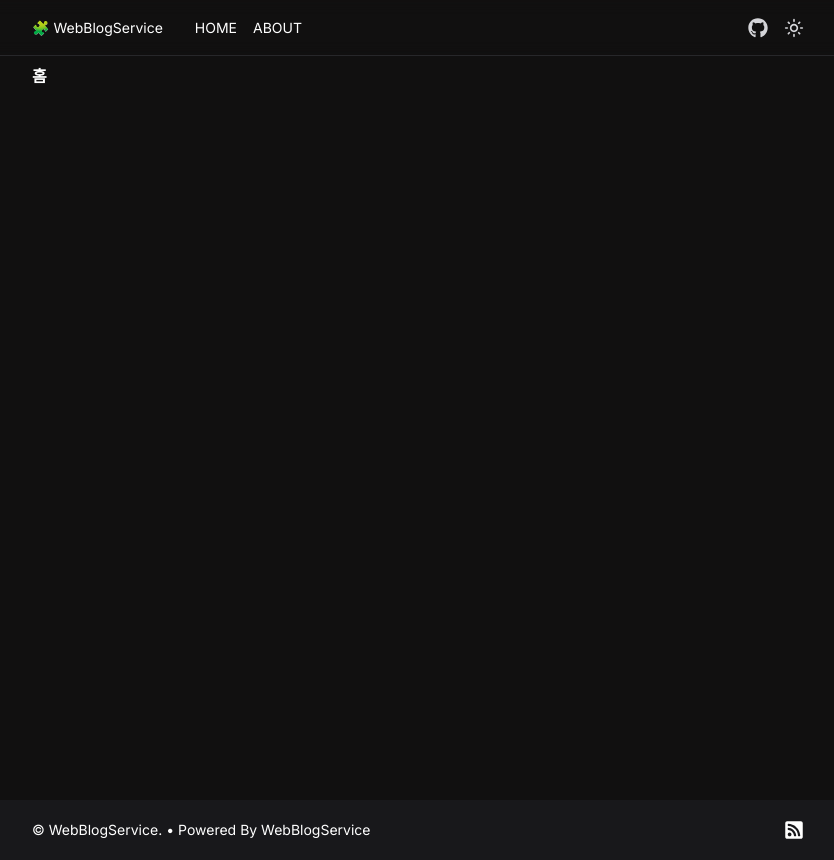
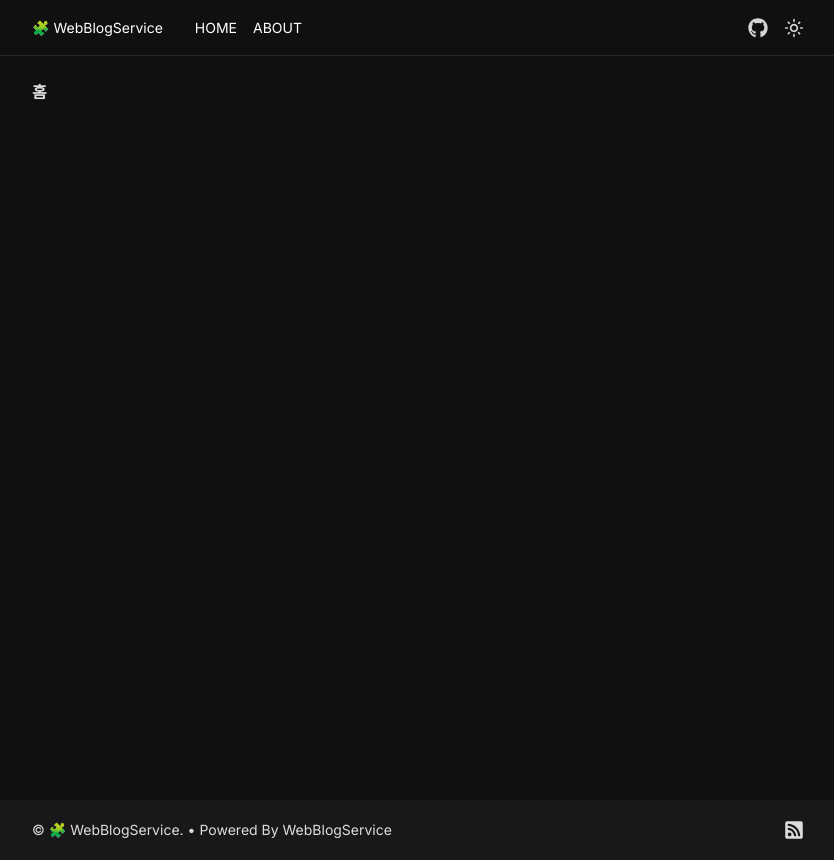
Before and after one commit to gwansikk/WebBlogService, a Next.js app: page / in a window 1280 px wide. Shown: the whole page, without its empty margins (222-1056 px from the left). Built offline with nearby package versions, Linux system fonts and the light colour scheme.

Commit message:
refactor: component optimize

```diff
--- a/src/components/Container/Container.tsx
+++ b/src/components/Container/Container.tsx
@@ -1,19 +1,19 @@
-import { Fragment, PropsWithChildren } from 'react';
+import { PropsWithChildren } from 'react';
 
 import Footer from '../Footer/Footer';
 import Nav from '../Nav/Nav';
 
 const Container = ({ children }: PropsWithChildren) => {
   return (
-    <Fragment>
+    <>
       <Nav />
       <div className="min-h-dvh w-full bg-wbs-black">
-        <main className="container m-auto px-6 py-16 text-white">
+        <main className="container m-auto px-6 py-8 text-wbs-white sm:pt-20">
           {children}
         </main>
       </div>
       <Footer />
-    </Fragment>
+    </>
   );
 };
 
--- a/src/components/Footer/Footer.tsx
+++ b/src/components/Footer/Footer.tsx
@@ -1,16 +1,18 @@
 import { FaRssSquare } from 'react-icons/fa';
+
+import { APP_NAME } from '@/src/constants/environment';
 
 const Footer = () => {
   return (
-    <footer className="bg-zinc-900 py-5 text-sm text-white">
+    <footer className="bg-zinc-900 py-5 text-sm text-wbs-white">
       <div className="container m-auto flex justify-between px-6">
         <div className="space-x-1">
-          <span>© WebBlogService.</span>
+          <span>© {APP_NAME}.</span>
           <span>•</span>
           <span>Powered By WebBlogService</span>
         </div>
         <div>
-          <FaRssSquare className="h-5 w-5" />
+          <FaRssSquare className="h-5 w-5 cursor-pointer hover:text-white" />
         </div>
       </div>
     </footer>
```
